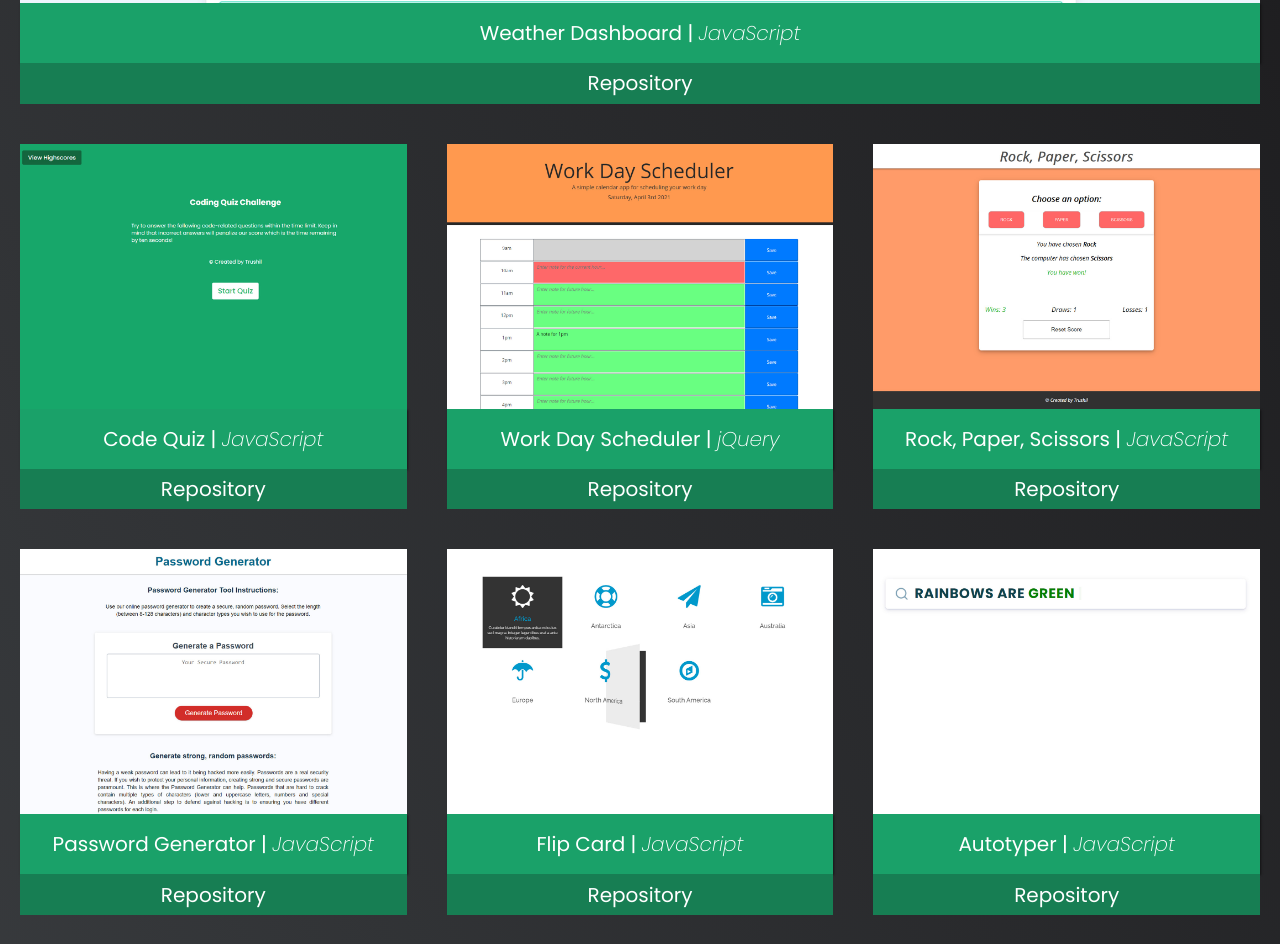
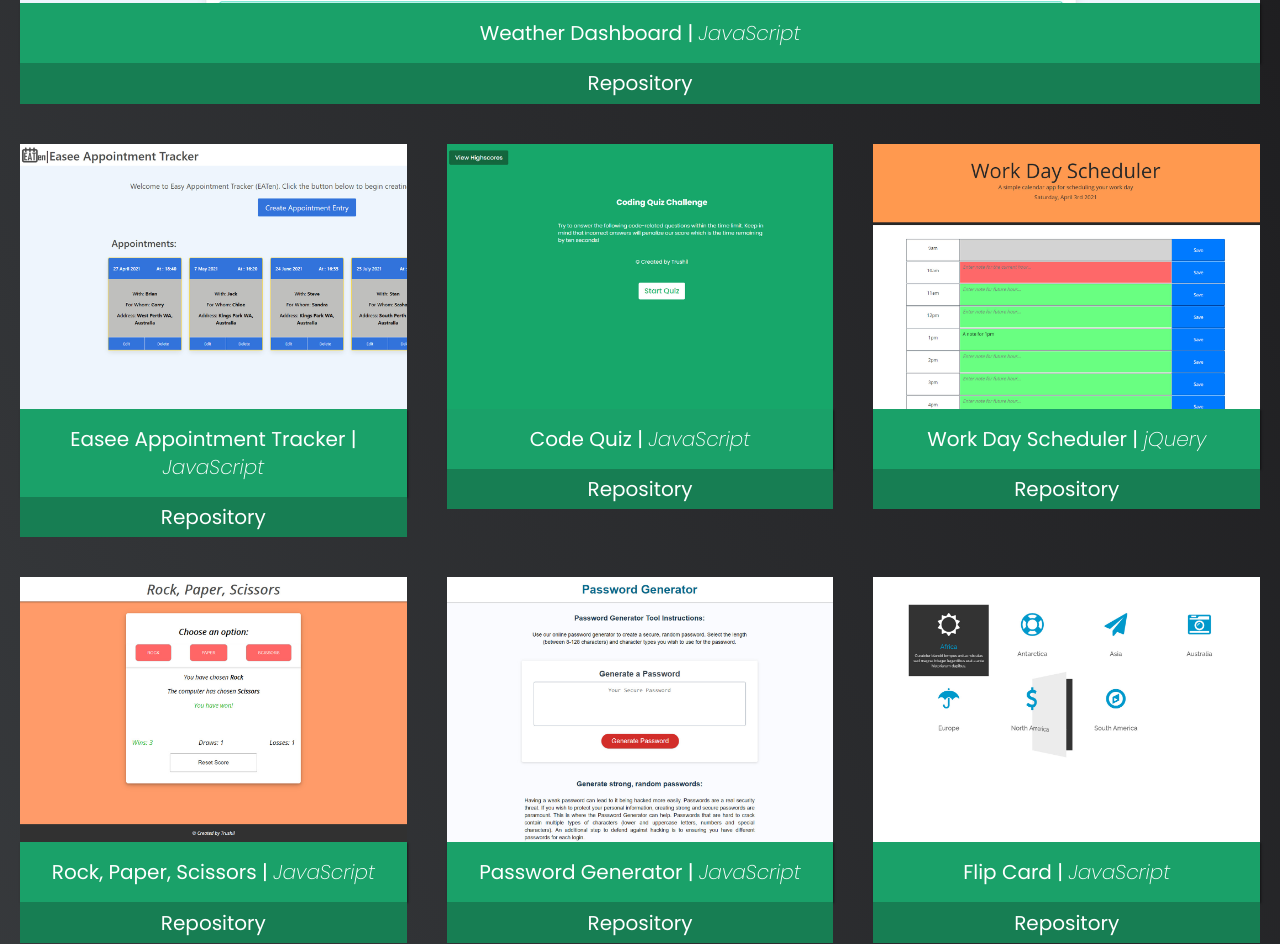
Before and after one commit to TrushilBudhia/Portfolio, a plain HTML site: page index.html in a window 1280 px wide. Shown: the part 1769-2713 px from the top of the page. Drawn offline with Linux system fonts and the light colour scheme.

Commit message:
Updated index.html and added image

```diff
--- a/index.html
+++ b/index.html
@@ -56,6 +56,13 @@
         </article>
         <!-- END MAIN PROJECT EXAMPLE SECTION -->
         <article class="projects-grid">
+            <div class="project-work">
+                <a href="https://trushilbudhia.github.io/Easy-Appointment-Tracker/" target="_blank">
+                    <img class="project-image" src="./assets/images/Easee-Appointment-Tracker-img-1.jpg" alt="Easee Appointment Tracker project preview">
+                    <p class="project-work-paragraph">Easee Appointment Tracker | <em>JavaScript</em></p>
+                </a>
+                <a href="https://github.com/TrushilBudhia/Easy-Appointment-Tracker" class="project-repository">Repository</a>
+            </div>
             <div class="project-work">
                 <a href="https://trushilbudhia.github.io/Code-Quiz/" target="_blank">
                     <img class="project-image" src="./assets/images/Code-Quiz-img-1.jpg" alt="Code Quiz project preview">
```
Also changed, not shown: assets/images/Easee-Appointment-Tracker-img-1.jpg (added).
